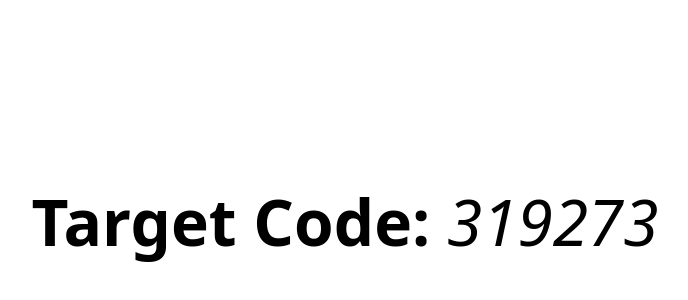
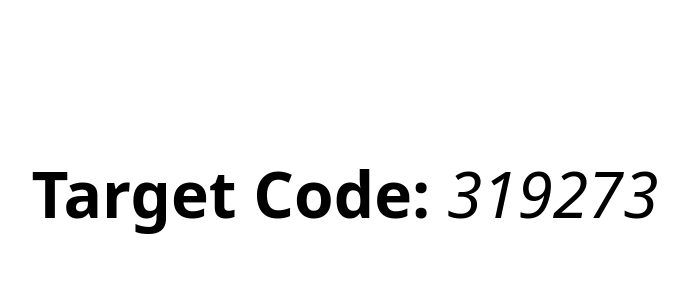
Before and after one commit to ratanakhek22/ratanakhek22.github.io, a plain HTML site: page FlashDrive1.html in a window 1280 px wide. Shown: the part 178-478 px from the top of the page, without its empty margins (295-983 px from the left). Drawn offline with Linux system fonts and the light colour scheme.

Commit message:
Made text look more centered

```diff
--- a/FlashDrive1.html
+++ b/FlashDrive1.html
@@ -21,7 +21,7 @@ For QRcode in Art puzzle
       font-weight: 600;
     "
   >
-    <div style="font-size: 64px">
+    <div style="font-size: 64px; margin-bottom: 7vh">
       Target Code:
       <span style="font-style: italic; font-weight: 100">319273</span>
     </div>
```
